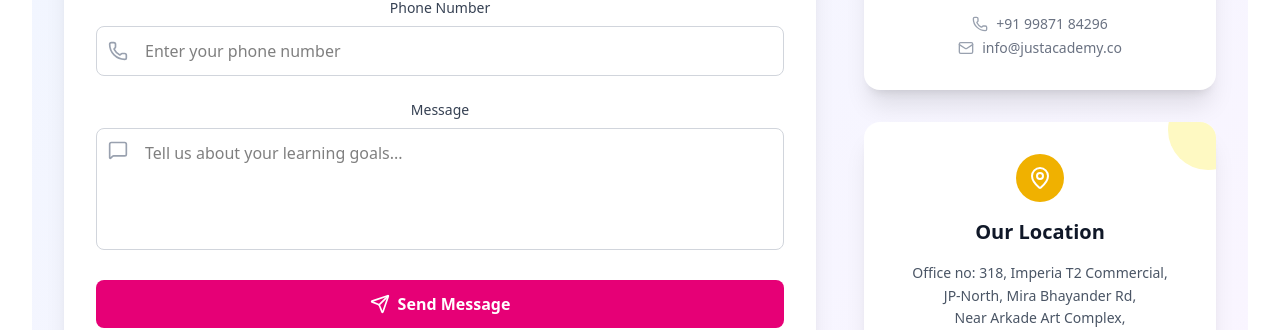
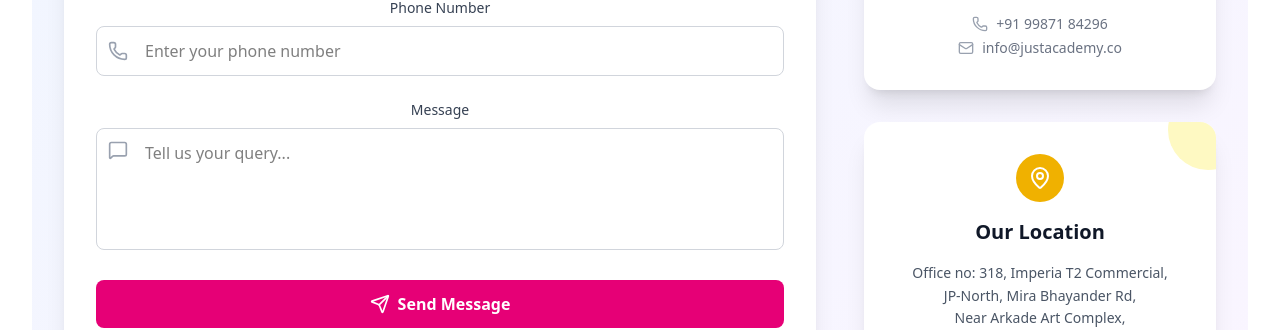
Before and after one commit to justacademy0/android_app_dev, a React (Vite) app in the folder frontend_app/: page / in a window 1280 px wide. Shown: the part 6091-6421 px from the top of the page. Built offline with nearby package versions, Linux system fonts and the light colour scheme.

Commit message:
Update Contact.jsx

```diff
--- a/frontend_app/src/pages/Contact.jsx
+++ b/frontend_app/src/pages/Contact.jsx
@@ -172,7 +172,7 @@ const Contact = () => {
                                             onChange={handleInputChange}
                                             rows={4}
                                             className="w-full pl-12 pr-4 py-3 border border-gray-300 rounded-lg focus:ring-2 focus:ring-blue-500 focus:border-transparent transition-all resize-none"
-                                            placeholder="Tell us about your learning goals..."
+                                            placeholder="Tell us your query..."
                                         />
                                     </div>
                                 </div>
```
